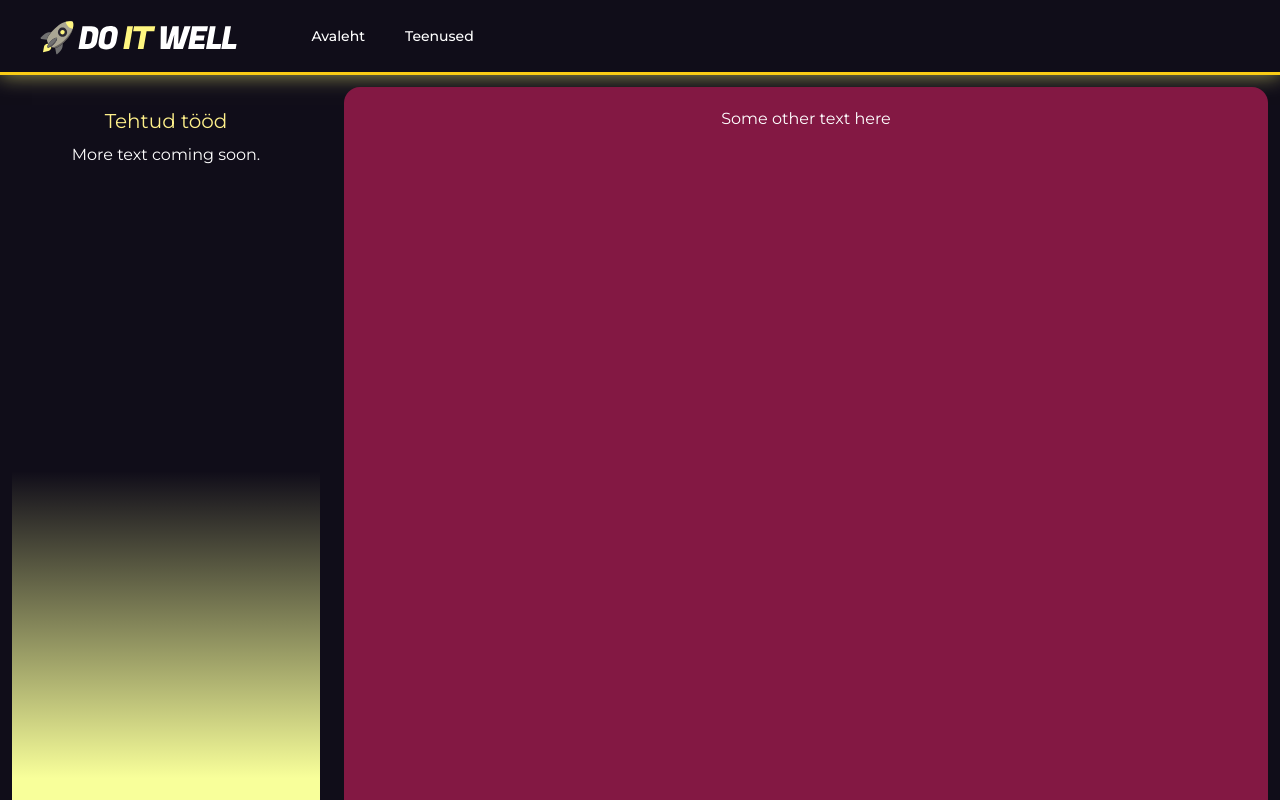
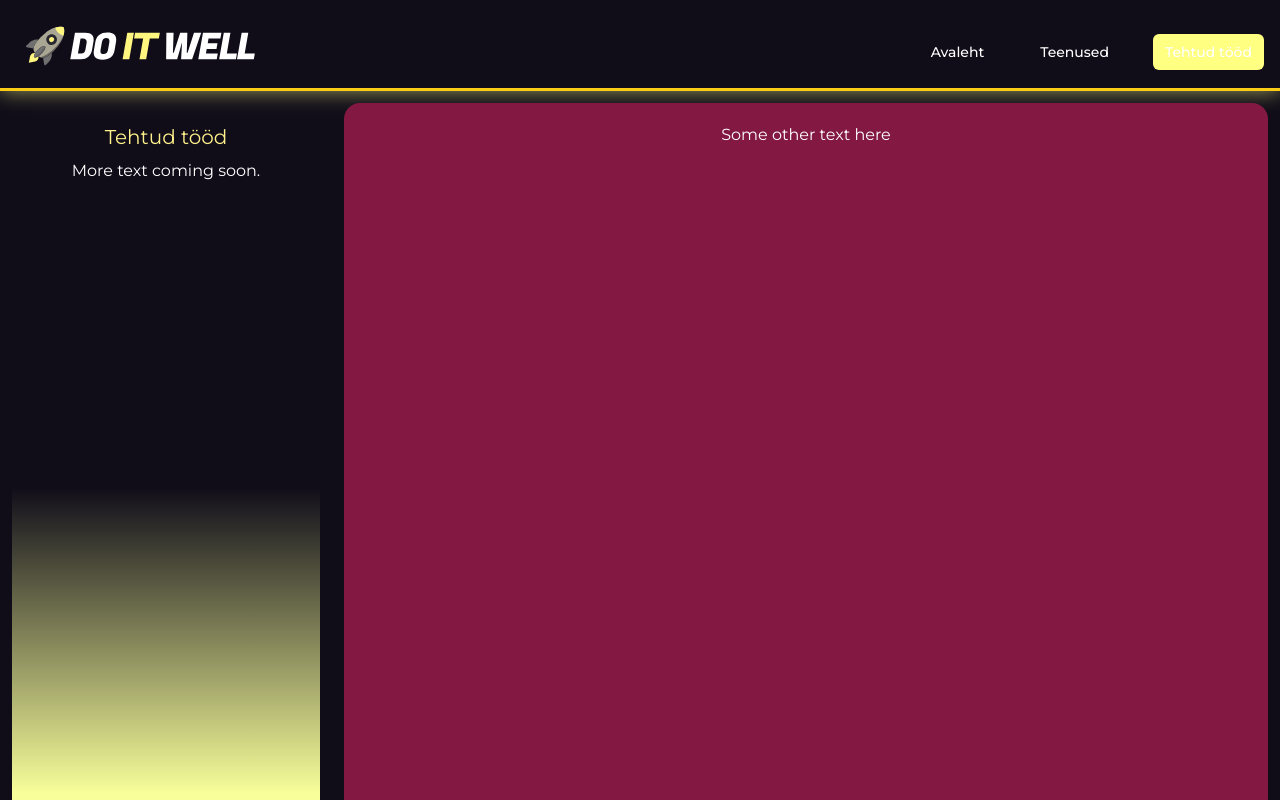
Before and after one commit to alisastoten/do-it-well, a Vue app: page /do-it-well/tehtud-tood in a window 1280 px wide. Shown: the top 800 px of the page. Built offline with nearby package versions, Linux system fonts and the light colour scheme.

Commit message:
Mobile menu

```diff
--- a/src/App.vue
+++ b/src/App.vue
@@ -1,13 +1,17 @@
 <template>
   <nav class="border-b-3 border-yellow nav-shadow">
-    <div class="mx-auto max-w-10xl px-2 sm:px-6 lg:px-8">
-      <div class="relative flex h-18 items-center justify-between gap-7">
-        <img src="./assets/logo.svg" alt="" class="h-12">
-        <div
-          class="flex flex-1 items-center justify-center sm:items-stretch sm:justify-start"
-        >
-          <div class="hidden sm:ml-6 sm:block">
-            <div class="flex space-x-4">
+    <div class="max-w-screen-xl flex flex-wrap items-center justify-between mx-auto p-4">
+      <a href="#" class="flex items-center">
+        <img src="./assets/logo.svg" alt="do it well OÜ logo" class="h-14">
+      </a>
+      <button @click="toggleMobileMenu" data-collapse-toggle="navbar-default" type="button" class="inline-flex items-center p-2 w-10 h-10 justify-center text-sm text-yellow-100 rounded-lg md:hidden hover:bg-dark-200" aria-controls="navbar-default" aria-expanded="false">
+        <span class="sr-only">Open main menu</span>
+        <svg class="w-5 h-5" aria-hidden="true" xmlns="http://www.w3.org/2000/svg" fill="none" viewBox="0 0 17 14">
+            <path stroke="currentColor" stroke-linecap="round" stroke-linejoin="round" stroke-width="2" d="M1 1h15M1 7h15M1 13h15"/>
+        </svg>
+      </button>
+      <div class="w-full md:block md:w-auto" id="navbar-default" :class="{ 'hidden': !mobileMenuOpen }">
+        <ul class="font-medium flex flex-col p-4 md:p-0 mt-4 md:flex-row md:space-x-8">
           <router-link
             to="/"
             class="text-white rounded-md px-3 py-2 text-sm font-medium"
@@ -22,19 +26,18 @@
             aria-current="page"
             >Teenused</router-link
           >
-              <!-- <router-link
+          <router-link
             to="/tehtud-tood"
             class="text-white rounded-md px-3 py-2 text-sm font-medium"
             active-class="custom-yellow-bg text-dark-900"
             aria-current="page"
             >Tehtud tööd</router-link
-              > -->
-            </div>
-          </div>
-        </div>
+          >
+        </ul>
       </div>
     </div>
   </nav>
+
   <router-view />
 
   <div class="mx-auto max-w-10xl px-2 flex justify-center text-white my-20">
@@ -51,4 +54,12 @@
 
 <script setup lang="ts">
 
+import { ref } from 'vue';
+
+const mobileMenuOpen = ref(false);
+
+const toggleMobileMenu = () => {
+  mobileMenuOpen.value = !mobileMenuOpen.value;
+};
+
 </script>
```
Lines whose indentation alone changed are shown as unchanged.
